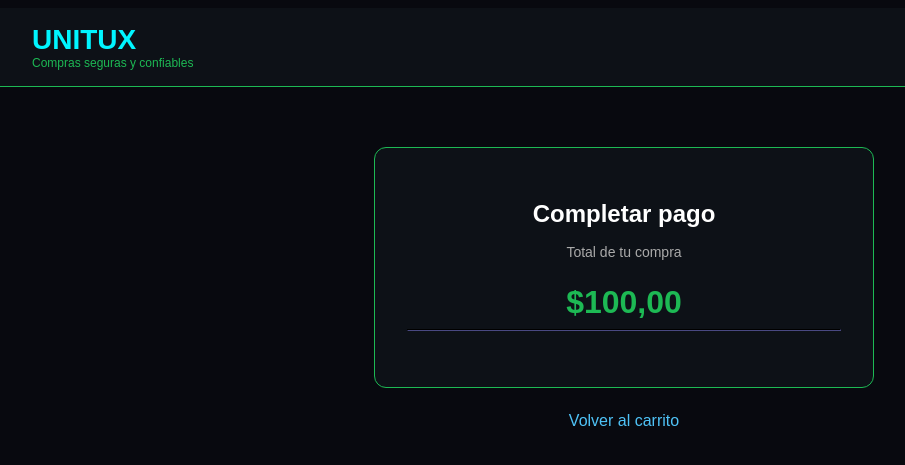
After one commit to bladimilpereyra922-byte/Inutux, a Django app: page /pago/ in a window 1280 px wide. The commit adds this page. Shown: the top 465 px of the page, without its empty margins (16-921 px from the left). Run offline with Django 5.2, Linux system fonts and the light colour scheme; a user stored in the database is signed in; data comes from the database, SQL or seed files in the repository; both versions use the stored data as it was after the commit; some libraries are stand-ins or nearby versions.

Commit message:
Agregar pagos con PayPal

```diff
--- a/inutux/settings.py
+++ b/inutux/settings.py
@@ -122,3 +122,4 @@ else:
 SESSION_ENGINE = 'django.contrib.sessions.backends.cache'
 SESSION_CACHE_ALIAS = 'default'
 CACHE_MIDDLEWARE_SECONDS = 900
+LOGIN_URL = '/login/'
--- a/inutux/urls.py
+++ b/inutux/urls.py
@@ -17,7 +17,6 @@ urlpatterns = [
     path('logout/', usuarios_views.logout_view, name='logout'),
     path('proveedor/', views.panel_proveedor, name='panel_proveedor'),
     path('proveedor/registro/', views.registro_proveedor, name='registro_proveedor'),
-
-    # Metemos la ruta correctamente dentro de urlpatterns y apuntando a views.chat_soporte
     path('soporte/', views.chat_soporte, name='chat_soporte'),
+    path('pago/', views.pago, name='pago'),
 ] + static(settings.MEDIA_URL, document_root=settings.MEDIA_ROOT)
--- a/tienda/templates/tienda/carrito.html
+++ b/tienda/templates/tienda/carrito.html
@@ -16,7 +16,7 @@
         .btn-eliminar{background:#ff4444;color:#fff;padding:8px 16px;border-radius:8px;text-decoration:none;font-size:14px}
         .total{background:#0d1117;border:1px solid #1db954;border-radius:12px;padding:24px;text-align:right;margin-top:24px}
         .total-precio{color:#1db954;font-size:28px;font-weight:900}
-        .btn-volver{color:#4fc3f7;text-decoration:none;display:inline-block;margin-bottom:24px}
+        .btn-pago{display:block;background:#1db954;color:#000;text-align:center;padding:14px;border-radius:8px;text-decoration:none;font-weight:700;font-size:16px;margin-top:16px}
         .vacio{text-align:center;padding:80px;color:#4fc3f7}
     </style>
 </head>
@@ -47,6 +47,7 @@
         <div class="total">
             <div style="color:#aaa;margin-bottom:8px">Total de tu compra</div>
             <div class="total-precio">${{ carrito.total }}</div>
+            <a href="/pago/" class="btn-pago">Proceder al pago</a>
         </div>
         {% else %}
         <div class="vacio">
--- /dev/null
+++ b/tienda/templates/tienda/pago.html
@@ -0,0 +1,61 @@
+<!DOCTYPE html>
+<html lang="es">
+<head>
+    <meta charset="UTF-8">
+    <meta name="viewport" content="width=device-width, initial-scale=1.0">
+    <title>Pago - Unitux</title>
+    <style>
+        body{background:#08090f;color:#fff;font-family:Arial}
+        header{background:#0d1117;padding:16px 40px;border-bottom:1px solid #1db954;display:flex;justify-content:space-between;align-items:center}
+        .logo{font-size:28px;font-weight:900;color:#00f5ff}
+        .slogan{color:#1db954;font-size:12px}
+        .contenido{max-width:500px;margin:60px auto;padding:0 20px}
+        .tarjeta{background:#0d1117;border:1px solid #1db954;border-radius:12px;padding:32px;text-align:center}
+        h2{margin-bottom:16px}
+        .total{color:#1db954;font-size:32px;font-weight:900;margin-bottom:8px}
+        .resumen{color:#aaa;font-size:14px;margin-bottom:24px}
+        hr{border-color:#1a1a2e;margin-bottom:24px}
+        .volver{color:#4fc3f7;text-decoration:none;display:block;text-align:center;margin-top:24px}
+    </style>
+</head>
+<body>
+    <header>
+        <div>
+            <div class="logo">UNITUX</div>
+            <div class="slogan">Compras seguras y confiables</div>
+        </div>
+    </header>
+    <div class="contenido">
+        <div class="tarjeta">
+            <h2>Completar pago</h2>
+            <div class="resumen">Total de tu compra</div>
+            <div class="total">${{ total }}</div>
+            <hr>
+            <div id="paypal-button-container"></div>
+        </div>
+        <a href="/carrito/" class="volver">Volver al carrito</a>
+    </div>
+    <script src="https://www.paypal.com/sdk/js?client-id=AXyBX3HTV0tDrpBfh3XC8-aJzZMCFbhz6_7X6QBV4WTA0H5FFMEdpoeDD12kt3_9qOz9IpPDi7HWK2Tm&currency=USD"></script>
+    <script>
+        paypal.Buttons({
+            createOrder: function(data, actions) {
+                return actions.order.create({
+                    purchase_units: [{
+                        amount: { value: '{{ total }}' }
+                    }]
+                });
+            },
+            onApprove: function(data, actions) {
+                return actions.order.capture().then(function(details) {
+                    alert('Pago exitoso. Gracias ' + details.payer.name.given_name + '!');
+                    window.location.href = '/';
+                });
+            },
+            onError: function(err) {
+                console.error('Error en PayPal:', err);
+                alert('Hubo un error con el pago. Intenta de nuevo.');
+            }
+        }).render('#paypal-button-container');
+    </script>
+</body>
+</html>
--- a/tienda/views.py
+++ b/tienda/views.py
@@ -88,3 +88,9 @@ def chat_soporte(request):
         'proveedores': proveedores,
         'respuesta': respuesta
     })
+
+@login_required
+def pago(request):
+    carrito, creado = Carrito.objects.get_or_create(usuario=request.user)
+    total = carrito.total()
+    return render(request, 'tienda/pago.html', {'total': total})
```
Also changed, not shown: pago.html (added, +61 -0 lines), prueba_paypal/pago.html (added, +45 -0 lines), db.sqlite3.
